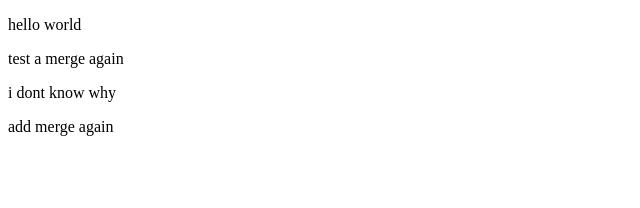
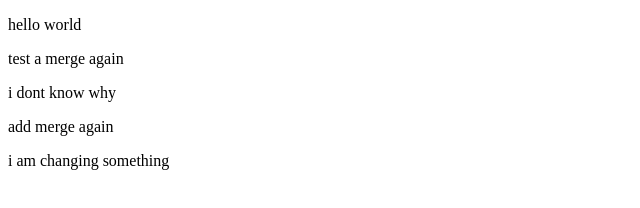
Before and after one commit to dongzhe3917875/firstProject, a plain HTML site: page index.html in a window 1280 px wide. Shown: the whole page, without its empty margins (0-640 px from the left). Drawn offline with Linux system fonts and the light colour scheme.

Commit message:
firstBranch change some thing

```diff
--- a/index.html
+++ b/index.html
@@ -17,5 +17,8 @@
   <p>
     add merge again
   </p>
+  <p>
+    i am changing something
+  </p>
 </body>
 </html>
```
